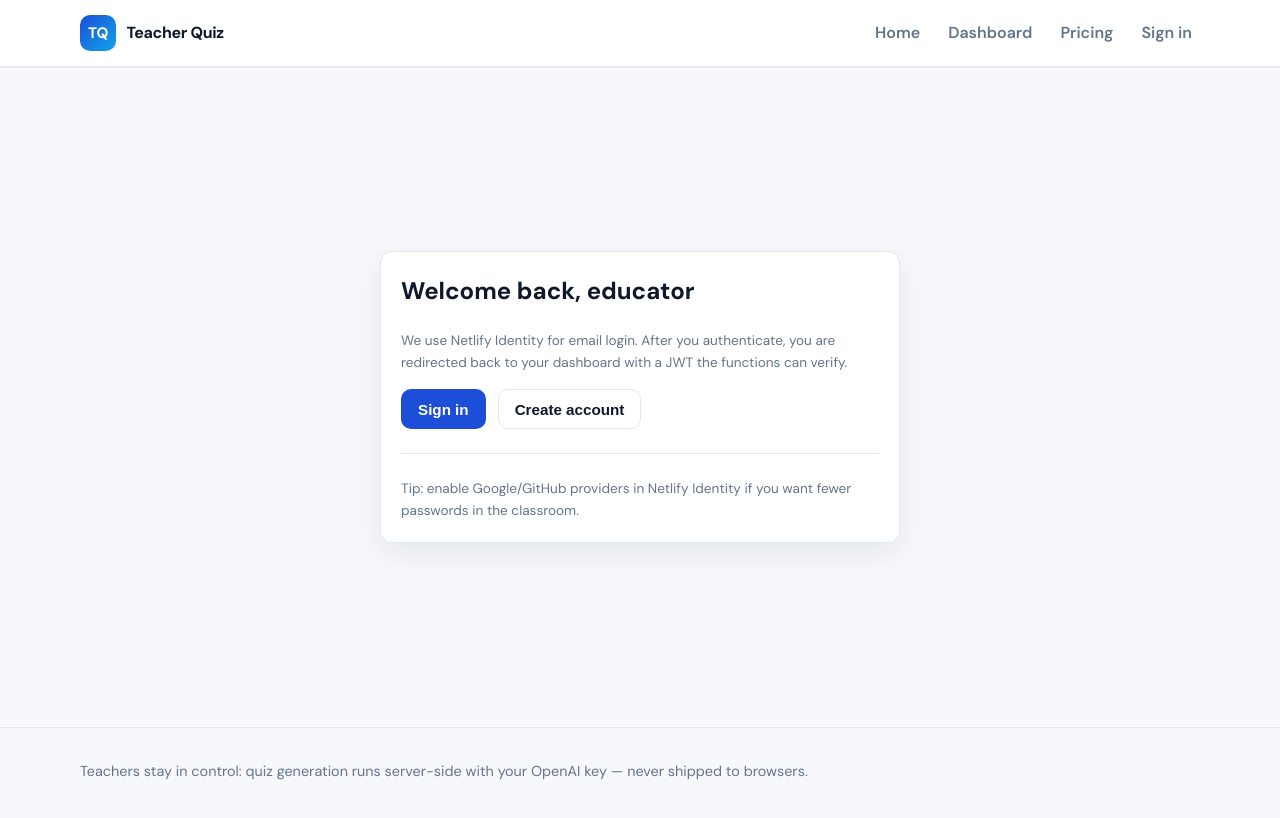
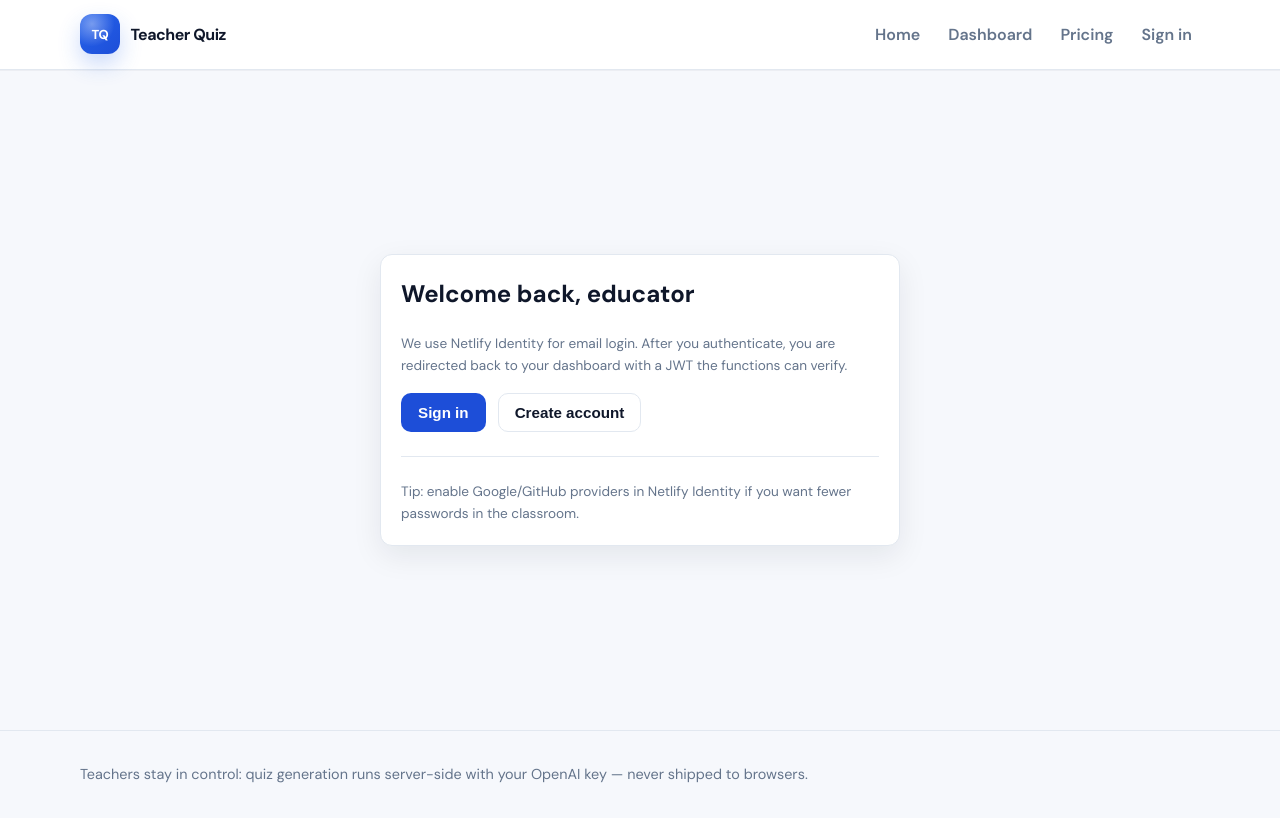
Before and after one commit to lnwork911/ai-quiz-app, a website: page login.html in a window 1280 px wide. Drawn offline with Linux system fonts and the light colour scheme.

Commit message:
phase 2 fix Logo

```diff
--- /dev/null
+++ b/css/brand.css
@@ -0,0 +1,40 @@
+/**
+ * Shared brand / logo — loaded on every page so the mark looks identical
+ * (homepage uses assets/css/style.css; app pages use css/styles.css).
+ */
+
+.site-brand {
+  display: inline-flex;
+  align-items: center;
+  gap: 0.65rem;
+  font-weight: 800;
+  letter-spacing: -0.03em;
+  color: #0f172a;
+  text-decoration: none;
+}
+
+.site-brand:hover {
+  text-decoration: none;
+}
+
+/* Square “TQ” mark — single source of truth for size, shape, and color */
+.site-logo {
+  width: 40px;
+  height: 40px;
+  border-radius: 12px;
+  flex: 0 0 auto;
+  background: radial-gradient(
+      circle at 30% 25%,
+      rgba(255, 255, 255, 0.38),
+      transparent 55%
+    ),
+    linear-gradient(135deg, #2563eb, #1d4ed8);
+  color: #ffffff;
+  display: grid;
+  place-items: center;
+  font-size: 0.8125rem;
+  font-weight: 800;
+  line-height: 1;
+  letter-spacing: -0.02em;
+  box-shadow: 0 10px 22px rgba(37, 99, 235, 0.24);
+}
--- a/css/styles.css
+++ b/css/styles.css
@@ -101,30 +101,7 @@ img {
   padding: 0.9rem 0;
 }
 
-.brand {
-  display: flex;
-  align-items: center;
-  gap: 0.65rem;
-  font-weight: 700;
-  letter-spacing: -0.02em;
-  color: var(--text);
-  text-decoration: none;
-}
-
-.brand:hover {
-  text-decoration: none;
-}
-
-.brand-mark {
-  width: 36px;
-  height: 36px;
-  border-radius: 10px;
-  background: linear-gradient(135deg, var(--primary), var(--accent));
-  display: grid;
-  place-items: center;
-  color: #fff;
-  font-size: 0.95rem;
-}
+/* Logo + wordmark: shared rules in /css/brand.css (.site-brand, .site-logo) */
 
 .nav {
   display: flex;
--- a/login.html
+++ b/login.html
@@ -14,13 +14,14 @@
       href="https://fonts.googleapis.com/css2?family=DM+Sans:wght@400;600;700&display=swap"
       rel="stylesheet"
     />
+    <link rel="stylesheet" href="/css/brand.css" />
     <link rel="stylesheet" href="/css/styles.css" />
   </head>
   <body data-page="login">
     <header class="site-header">
       <div class="container header-inner">
-        <a class="brand" href="/index.html">
-          <span class="brand-mark" aria-hidden="true">TQ</span>
+        <a class="site-brand" href="/index.html">
+          <span class="site-logo" aria-hidden="true">TQ</span>
           <span>Teacher Quiz</span>
         </a>
         <nav class="nav" aria-label="Primary">
```
Also changed, not shown: assets/css/style.css (+2 -31 lines), dashboard.html (+3 -2 lines), index.html (+6 -5 lines), pricing.html (+3 -2 lines).
